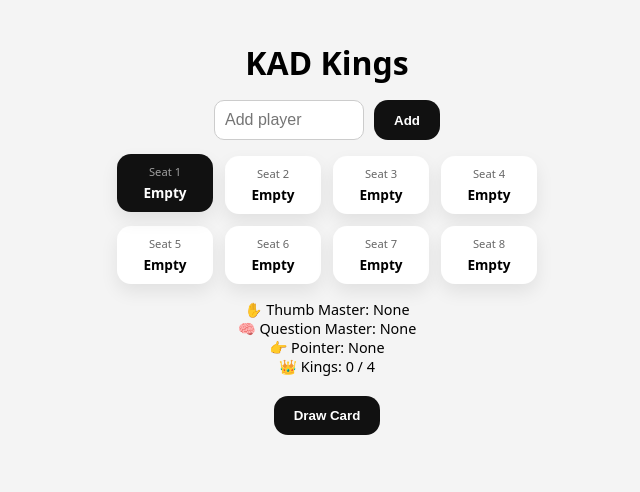
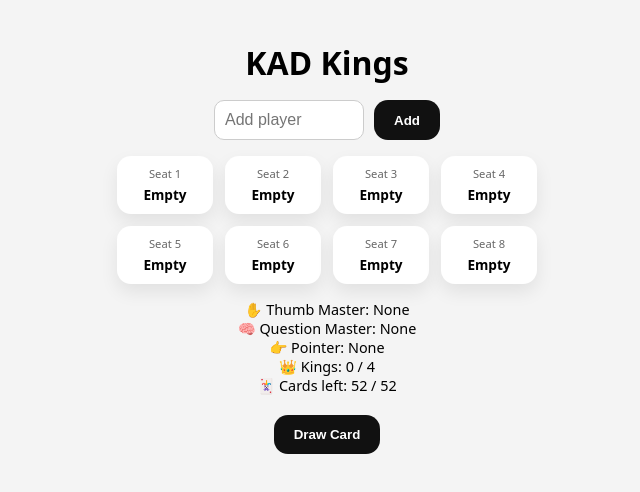
Before and after one commit to wbgl-blip/Visual-, a React (Vite) app: page / in a window 1280 px wide. Shown: the top 492 px of the page, without its empty margins (313-953 px from the left). Built offline with nearby package versions, Linux system fonts and the light colour scheme.

Commit message:
Improve comments and fix game start logic
Refactor comments for clarity and update game logic.

```diff
--- a/src/App.jsx
+++ b/src/App.jsx
@@ -3,9 +3,7 @@ import "./App.css";
 
 const SEAT_COUNT = 8;
 
-/**
- * Build a 52-card deck (no jokers)
- */
+/* Build a 52-card deck */
 const buildDeck = () => {
   const values = ["A","2","3","4","5","6","7","8","9","10","J","Q","K"];
   const suits = ["♠","♥","♦","♣"];
@@ -20,9 +18,7 @@ const buildDeck = () => {
   return deck;
 };
 
-/**
- * Rules tied to card VALUES (not random)
- */
+/* Rules tied to card values */
 const cardRules = {
   A: "Waterfall — everyone drinks",
   2: "You — pick someone to drink",
@@ -46,16 +42,14 @@ export default function App() {
 
   const [deck, setDeck] = useState(buildDeck());
   const [currentCard, setCurrentCard] = useState(null);
+  const [gameStarted, setGameStarted] = useState(false);
 
   const [thumbMaster, setThumbMaster] = useState(null);
   const [questionMaster, setQuestionMaster] = useState(null);
   const [pointer, setPointer] = useState(null);
-
   const [kings, setKings] = useState(0);
 
-  /**
-   * Add player to first empty seat
-   */
+  /* Add player to first empty seat */
   const addPlayer = () => {
     if (!nameInput.trim()) return;
 
@@ -68,11 +62,21 @@ export default function App() {
     setNameInput("");
   };
 
-  /**
-   * Draw card logic
-   */
+  /* Start game: remove empty seats */
+  const startGameIfNeeded = () => {
+    if (gameStarted) return;
+
+    const activePlayers = players.filter(Boolean);
+    setPlayers(activePlayers);
+    setCurrentTurn(0);
+    setGameStarted(true);
+  };
+
+  /* Draw card */
   const drawCard = () => {
     if (deck.length === 0) return;
+
+    startGameIfNeeded();
 
     const nextDeck = [...deck];
     const card = nextDeck.pop();
@@ -82,14 +86,12 @@ export default function App() {
 
     const currentPlayer = players[currentTurn];
 
-    // Role logic
     if (card.value === "7") setPointer(currentPlayer);
     if (card.value === "J") setThumbMaster(currentPlayer);
     if (card.value === "Q") setQuestionMaster(currentPlayer);
     if (card.value === "K") setKings(k => Math.min(4, k + 1));
 
-    // Advance turn
-    setCurrentTurn((currentTurn + 1) % SEAT_COUNT);
+    setCurrentTurn((currentTurn + 1) % players.length);
   };
 
   return (
@@ -97,6 +99,7 @@ export default function App() {
       <h1>KAD Kings</h1>
 
       {/* Add Player */}
+      {!gameStarted && (
         <div className="add-player">
           <input
             placeholder="Add player"
@@ -105,13 +108,14 @@ export default function App() {
           />
           <button onClick={addPlayer}>Add</button>
         </div>
+      )}
 
       {/* Seats */}
       <div className="seats-grid">
         {players.map((player, i) => (
           <div
             key={i}
-            className={`seat ${i === currentTurn ? "active-seat" : ""}`}
+            className={`seat ${i === currentTurn && gameStarted ? "active-seat" : ""}`}
           >
             <div className="seat-number">Seat {i + 1}</div>
             <div className="seat-name">{player || "Empty"}</div>
@@ -124,7 +128,8 @@ export default function App() {
         ✋ Thumb Master: {thumbMaster || "None"}<br />
         🧠 Question Master: {questionMaster || "None"}<br />
         👉 Pointer: {pointer || "None"}<br />
-        👑 Kings: {kings} / 4
+        👑 Kings: {kings} / 4<br />
+        🃏 Cards left: {deck.length} / 52
       </div>
 
       {/* Draw */}
@@ -132,7 +137,7 @@ export default function App() {
         Draw Card
       </button>
 
-      {/* Card Display */}
+      {/* Card */}
       {currentCard && (
         <div className="card">
           <div className="card-value">
```
Lines whose indentation alone changed are shown as unchanged.
